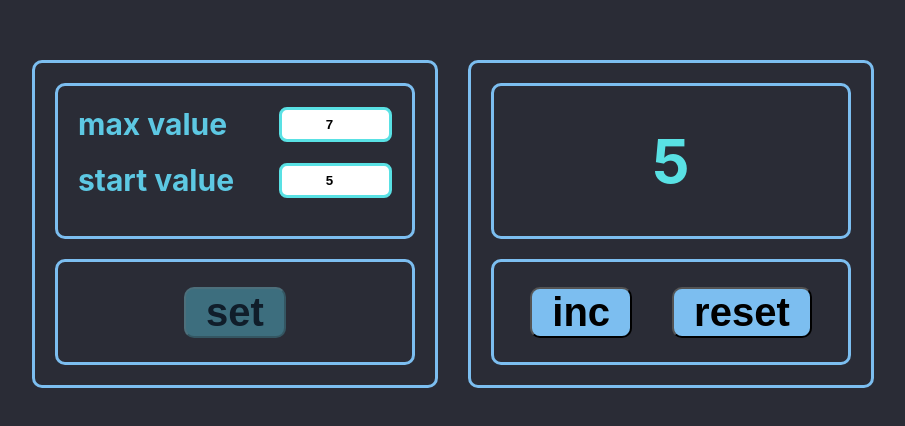
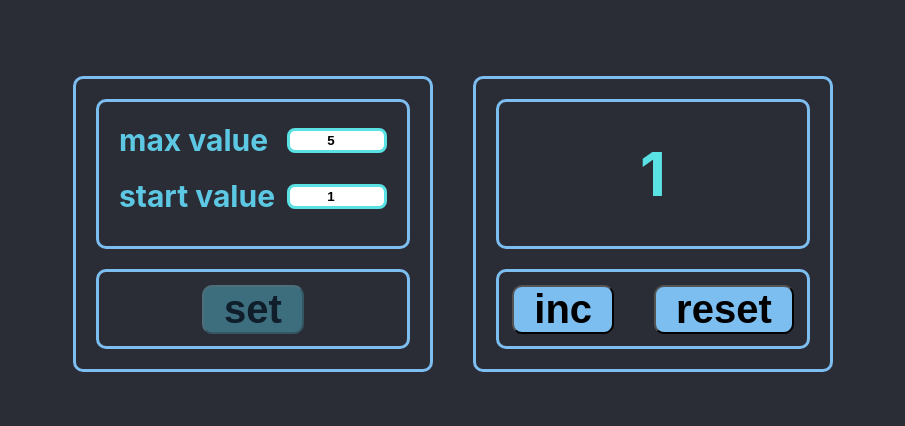
Before and after one commit to stailzgit/incubator_lvl_up2, a React (Create React App) app: page / in a window 1280 px wide. Shown: the part 176-602 px from the top of the page, without its empty margins (187-1092 px from the left). Built offline with nearby package versions, Linux system fonts and the light colour scheme.

Commit message:
the main functionality is done  - redux  - localStorage

```diff
--- a/package.json
+++ b/package.json
@@ -17,6 +17,8 @@
     "react-dom": "^17.0.2",
     "react-redux": "^7.2.5",
     "react-scripts": "4.0.3",
+    "react-thunk": "^1.0.0",
+    "redux-thunk": "^2.3.0",
     "typescript": "^4.1.2",
     "web-vitals": "^1.0.1"
   },
--- a/src/index.css
+++ b/src/index.css
@@ -13,3 +13,12 @@ code {
   font-family: source-code-pro, Menlo, Monaco, Consolas, 'Courier New',
     monospace;
 }
+
+* {
+  box-sizing: border-box;
+}
+
+* {
+  margin: 0;
+  padding: 0;
+}
--- a/src/mon_tues/Incrementor.module.css
+++ b/src/mon_tues/Incrementor.module.css
@@ -1,5 +1,5 @@
 .wrapIncrementor {
     display: flex;
-    justify-content: space-between;
+    justify-content: center;
     flex-wrap: wrap;
 }
--- a/src/mon_tues/Incrementor.tsx
+++ b/src/mon_tues/Incrementor.tsx
@@ -4,8 +4,9 @@ import ScreenInfo from "./ScreenInfo/ScreenInfo";
 //import BtnWrap from "./BtnWrap/BtnWrap";
 import PanelSettings from "./PanelSettings/PanelSettings";
 import {useIsMount} from './useIsMount';
-import {restoreState, saveState, StateType} from "../localStorage";
+//import {restoreState, saveState, StateType} from "../localStorage";
 import {useDispatch} from "react-redux";
+//import {initialStateTC} from "../state/score-reducer";
 
 type Props = {};
 
@@ -13,7 +14,8 @@ export default function Incrementor({}: Props): ReactElement {
 
   console.log("render Incrementor")
   //const isMount = useIsMount();
-
+    //const dispatch = useDispatch() //todo: use thunk creator
+    //dispatch(initialStateTC())
   return (
     <div className={cls.wrapIncrementor}>
       <PanelSettings/>
--- a/src/mon_tues/PanelSettings/PanelSettings.module.css
+++ b/src/mon_tues/PanelSettings/PanelSettings.module.css
@@ -1,12 +1,12 @@
 .wrapper {
     width: 360px;
-    margin-right: 30px;
 
     border: 3px solid rgb(124, 190, 240);
     border-radius: 10px;
     text-align: center;
 
     padding: 20px;
+    margin: 20px;
 }
 
 .info {
@@ -33,8 +33,8 @@
 
 .btn__wrap {
     max-width: 100%;
-    height: 60px;
 
+    height: 80px;
     border: 3px solid rgb(124, 190, 240);
     border-radius: 10px;
     padding: 20px;
--- a/src/mon_tues/PanelSettings/PanelSettings.tsx
+++ b/src/mon_tues/PanelSettings/PanelSettings.tsx
@@ -4,7 +4,14 @@ import Btn from "../BtnWrap/Btn/Btn";
 import MyInput from "./MyInput/MyInput";
 import {useDispatch, useSelector} from "react-redux";
 import {AppRootStateType, AppStoreType} from "../../state/store";
-import {InitialStateType, saveAC, setMaxScoreAC, setStartScoreAC} from "../../state/score-reducer";
+import {
+    //initialStateTC,
+    InitialStateType,
+    saveAC,
+    //saveTC,
+    setMaxScoreAC,
+    setStartScoreAC
+} from "../../state/score-reducer";
 
 type PanelSettingsType = {};
 
@@ -12,11 +19,14 @@ export default function PanelSettings({}: PanelSettingsType): ReactElement {
     console.log("render PanelSettings")
 
     const dispatch = useDispatch()
-    const {score, startScore, maxScore, errorStart, errorMax, isSavedSettings} = useSelector<AppRootStateType,InitialStateType>(state => state.score)
+    const {startScore, maxScore, errorStart, errorMax, isSavedSettings} =
+        useSelector<AppRootStateType,InitialStateType>(state => state.incrementor)
 
     const setStartScore = (newStartScore: number) => {dispatch(setStartScoreAC(newStartScore))}
     const setMaxScore   = (newMaxScore: number) => {dispatch(setMaxScoreAC(newMaxScore))}
-    const setSettings  = () => {dispatch(saveAC())}
+    const setSettings  = () =>
+        {dispatch(saveAC())} //todo: use thunk creator
+        //dispatch(saveTC())
 
   return (
     <div className={cls.wrapper}>
--- a/src/mon_tues/ScreenInfo/ScreenInfo.module.css
+++ b/src/mon_tues/ScreenInfo/ScreenInfo.module.css
@@ -1,3 +1,14 @@
+.wrapper {
+    width: 360px;
+    margin: 20px;
+    border: 3px solid rgb(124, 190, 240);
+    border-radius: 10px;
+    text-align: center;
+
+    padding: 20px;
+}
+
+
 .info {
     max-width: 100%;
     height: 150px;
@@ -25,20 +36,11 @@
     color: red;
 }
 
-.wrapper {
-    width: 360px;
 
-    border: 3px solid rgb(124, 190, 240);
-    border-radius: 10px;
-    text-align: center;
-
-    padding: 20px;
-}
 
 .btn__wrap {
     max-width: 100%;
-    height: 60px;
-
+    height: 80px;
     border: 3px solid rgb(124, 190, 240);
     border-radius: 10px;
     padding: 20px;
--- a/src/mon_tues/ScreenInfo/ScreenInfo.tsx
+++ b/src/mon_tues/ScreenInfo/ScreenInfo.tsx
@@ -30,7 +30,7 @@ export default function ScreenInfo(
 
     const dispatch = useDispatch()
     const {score, startScore, maxScore, errorStart, errorMax, isSavedSettings} =
-        useSelector<AppRootStateType,InitialStateType>(state => state.score)
+        useSelector<AppRootStateType,InitialStateType>(state => state.incrementor)
 
 
   useEffect(() => {
--- /dev/null
+++ b/src/mon_tues/utils/localstorage=-utils.ts
@@ -0,0 +1,60 @@
+// localStorage.js
+import {AppRootStateType, store} from "../../state/store";
+
+
+
+
+export const loadState = () => {
+    try {
+        const serializedState = localStorage.getItem('incrementor-state');
+        if (serializedState === null) {
+            return undefined;
+        }
+        return JSON.parse(serializedState);
+    } catch (err) {
+        return undefined;
+    }
+};
+
+
+// localStorage.js
+export const saveState = (state:AppRootStateType) => {
+    try {
+        const serializedState = JSON.stringify(state);
+        localStorage.setItem('incrementor-state', serializedState);
+    } catch {
+        // ignore write errors
+    }
+};
+
+
+
+
+
+// export const saveState1 = ({startScore, maxScore}:{startScore:number, maxScore:number}) => {
+//     try {
+//         const serializedState = JSON.stringify({startScore, maxScore});
+//         localStorage.setItem('start_max_score', serializedState);
+//     } catch {
+//         // ignore write errors
+//     }
+// };
+//
+// type start_max_score_Type = {
+//     startScore: number,
+//     maxScore  : number,
+// }
+//
+//
+// export const loadState1 = ():start_max_score_Type => {
+//     try {
+//         const serializedState = localStorage.getItem('start_max_score');
+//         if (serializedState === null) {
+//             return {startScore: 1, maxScore: 5};
+//         }
+//         return JSON.parse(serializedState)
+//          ;
+//     } catch (err) {
+//         return {startScore: 1, maxScore: 5};
+//     }
+// };
--- a/src/state/score-reducer.ts
+++ b/src/state/score-reducer.ts
@@ -1,19 +1,17 @@
-// enum ActionTypes {
-//     INCREMENT = "INCREMENT",
-//     RESET = "RESET",
-//     SAVE = "SAVE",
-//     NOT_SAVED= "NOT_SAVED"
-// }
 
-// export type incrementAT = { type: ActionTypes.INCREMENT, }
-// export type resetAT     = { type: ActionTypes.RESET, }
-// export type notSavedAT  = { type: ActionTypes.NOT_SAVED, }
-// export type saveAT     = { type: ActionTypes.SAVE, payload: { startScore: number,maxScore: number }}
+//import {restoreState, saveState, StateType} from "../localStorage";
+import {Dispatch} from "redux";
+import {
+    //loadState1,
+    saveState,
+    //saveState1
+} from "../mon_tues/utils/localstorage=-utils";
+import {store} from "./store";
 
-const initialState = {
-    score: 5,
-    startScore: 5,
-    maxScore: 7,
+export const initialState = {
+    score: 1,
+    startScore: 1,
+    maxScore: 5,
     isSavedSettings: true,
     errorStart: false,
     errorMax: false,
@@ -22,18 +20,21 @@ const initialState = {
 export type InitialStateType    = typeof initialState
 
 
-export const scoreReducer= (state:InitialStateType = initialState, action: scoreTypes): InitialStateType => {
+export const incrementorReducer= (state:InitialStateType = initialState, action: scoreTypes): InitialStateType => {
     switch (action.type) {
         case "SET_SCORE" : return {...state, ...action.payload}
-        //case "INCREMENT" : return {...state, score: state.score + 1}
-        //case "RESET"     : return {...state, score: state.startScore}
-        //case "NOT_SAVED" : return {...state, savedSettings: false}
-        case "SAVE"      : return {...state, isSavedSettings: true, errorStart: false, errorMax: false,}
-        case "INIT_WITH_LS" : {
+        case "SAVE"      : {
+            // saveState<StateType>('incrementor',
+            //     {maxScore: state.maxScore, startScore: state.startScore})
+            return {...state, isSavedSettings: true, errorStart: false, errorMax: false,}
+        }
+        case "INIT_WITH_LS"    : {
+            // const startState = restoreState<StateType>("incrementor",
+            //     {maxScore: state.maxScore, startScore: state.startScore})
             return {...state, ...action.payload, isSavedSettings: true, errorStart: false, errorMax: false,}
         }
         case "SET_START_SCORE" :
-        case "SET_MAX_SCORE" : {
+        case "SET_MAX_SCORE"   : {
             const copy_state = {...state, ...action.payload}
             //let {startScore, maxScore, errorStart, errorMax, ...rest} = state
             copy_state.isSavedSettings = false
@@ -52,26 +53,36 @@ export const scoreReducer= (state:InitialStateType = initialState, action: score
     }
 }
 
-
-//export const incrementAC    = ( ) => ({type: "INCREMENT"} as const)
-//export const resetAC        = ( ) => ({type: "RESET"} as const)
-
-//export const saveAC         = (startScore: number, maxScore: number) => ( {type:  "SAVE", payload:{startScore, maxScore}} as const)
-//export const notSavedAC     = () => ({type: "NOT_SAVED"} as const)
 export const saveAC         = () => ( {type:"SAVE"} as const)
 export const initialStateAC = (startScore: number, maxScore: number) => ( {type: "INIT_WITH_LS", payload:{startScore, maxScore}} as const)
 export const setScoreAC     = (score: number) => ( {type: "SET_SCORE", payload:{score}} as const)
 export const setStartScoreAC= (startScore: number) => ( {type: "SET_START_SCORE", payload:{startScore}} as const)
 export const setMaxScoreAC  = (maxScore: number) => ( {type: "SET_MAX_SCORE", payload:{maxScore}} as const)
 
-//export type incrementAT     = ReturnType<typeof incrementAC>
-//export type resetAT         = ReturnType<typeof resetAC>
-//export type notSavedAT      = ReturnType<typeof notSavedAC>
+
 export type setScoreAT      = ReturnType<typeof setScoreAC>
 export type saveAT          = ReturnType<typeof saveAC>
 export type initialStateAT  = ReturnType<typeof initialStateAC>
 export type setStartScoreAT = ReturnType<typeof setStartScoreAC>
 export type setMaxScoreAT   = ReturnType<typeof setMaxScoreAC>
+
+
+// export const saveTC         = () => (dispatch: Dispatch) => {
+//     saveState1({
+//         startScore: store.getState().incrementor.startScore,
+//         maxScore  : store.getState().incrementor.maxScore,
+//     });
+//     dispatch(saveAC())
+// }
+//
+// export const initialStateTC = () => (dispatch: Dispatch) => {
+//     const {startScore, maxScore} = loadState1()
+//     dispatch(
+//         initialStateAC(startScore, maxScore)
+//     )
+// }
+
+
 
 
 export type scoreTypes      =
@@ -80,3 +91,9 @@ export type scoreTypes      =
     | setMaxScoreAT
     | setScoreAT
     | initialStateAT
+
+
+
+//1) Как сделать сохранение счета в local storage
+//2) Как сделать сохраниние только по нажатию на set через thunk
+//3) Оптимизация работы приложения: React.memo, useCallback
--- a/src/state/store.ts
+++ b/src/state/store.ts
@@ -1,16 +1,68 @@
-import {combineReducers, createStore} from "redux";
-import {scoreReducer} from "./score-reducer";
+
+////   Version save in LocalStorage FULL state
+
+import {combineReducers, createStore, applyMiddleware} from "redux";
+import {incrementorReducer} from "./score-reducer";
+import thunk from "redux-thunk"
+import {loadState, saveState} from "../mon_tues/utils/localstorage=-utils";
 
 const rootReducers = combineReducers({
-    score: scoreReducer,
+    incrementor: incrementorReducer,
 })
 
 export type AppRootStateType = ReturnType<typeof rootReducers>
 
-export const store = createStore(rootReducers)
+
+export const store = createStore(rootReducers, loadState(), applyMiddleware(thunk))
+
+
+store.subscribe(() => {
+    saveState({
+        incrementor: store.getState().incrementor
+    });
+});
+
+
 
 export type AppStoreType = typeof store
 
 
 // @ts-ignore
 window.store = store
+
+
+
+//////   Version save in LocalStorage only startScore and maxScore
+
+
+// import {combineReducers, createStore, applyMiddleware} from "redux";
+// import {incrementorReducer} from "./score-reducer";
+// import thunk from "redux-thunk"
+// // import {loadState, saveState} from "../mon_tues/utils/localstorage=-utils";
+//
+// const rootReducers = combineReducers({
+//     incrementor: incrementorReducer,
+// })
+//
+// export type AppRootStateType = ReturnType<typeof rootReducers>
+//
+//
+// export const store = createStore(
+//     rootReducers,
+//     //loadState(),
+//     applyMiddleware(thunk))
+//
+//
+// // store.subscribe(() => {
+// //     saveState({
+// //         incrementor: store.getState().incrementor
+// //     });
+// // });
+//
+//
+//
+// export type AppStoreType = typeof store
+//
+//
+// // @ts-ignore
+// window.store = store
```
Also changed, not shown: src/localStorage.ts (+5 -5 lines), 1 other file (tests, documents, lock files or other folders).
